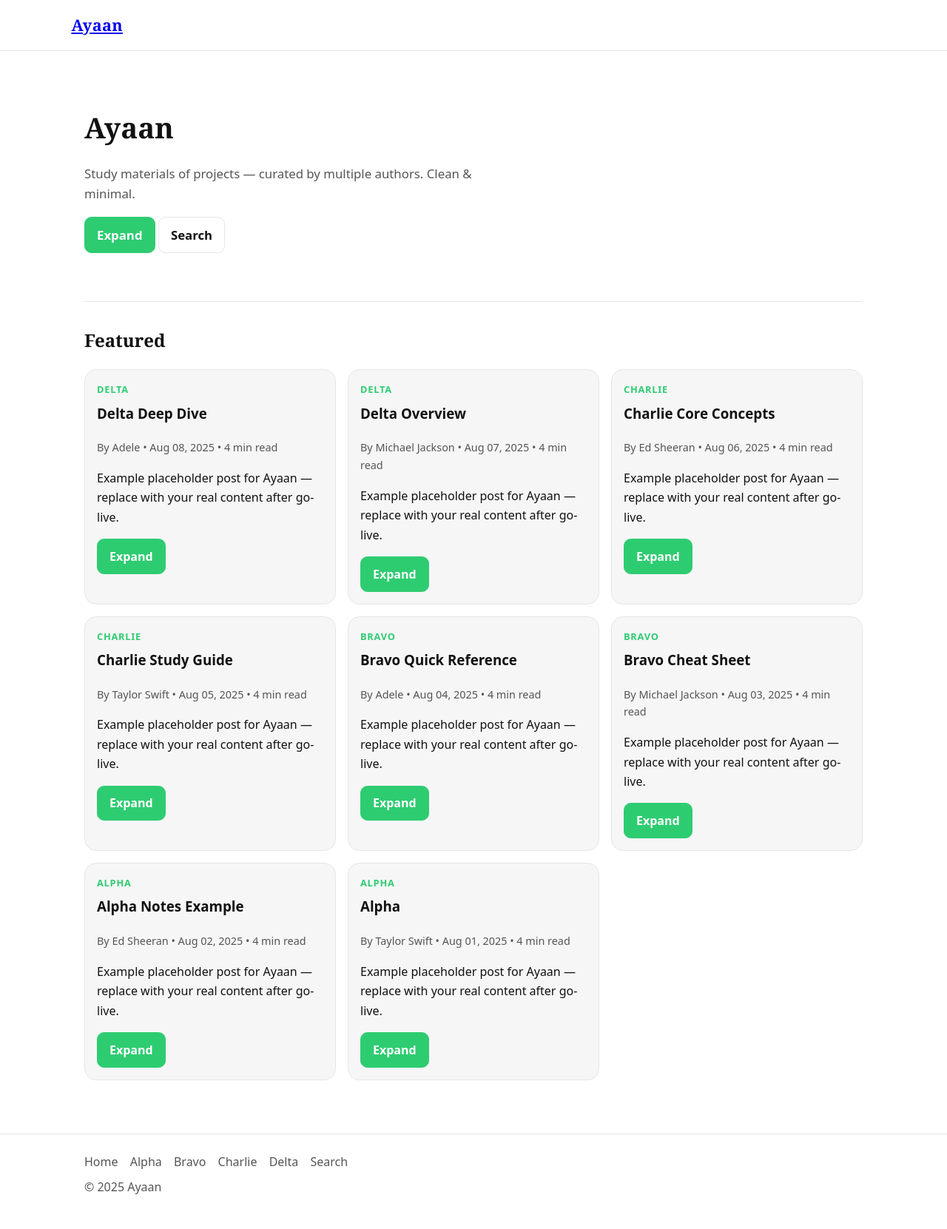
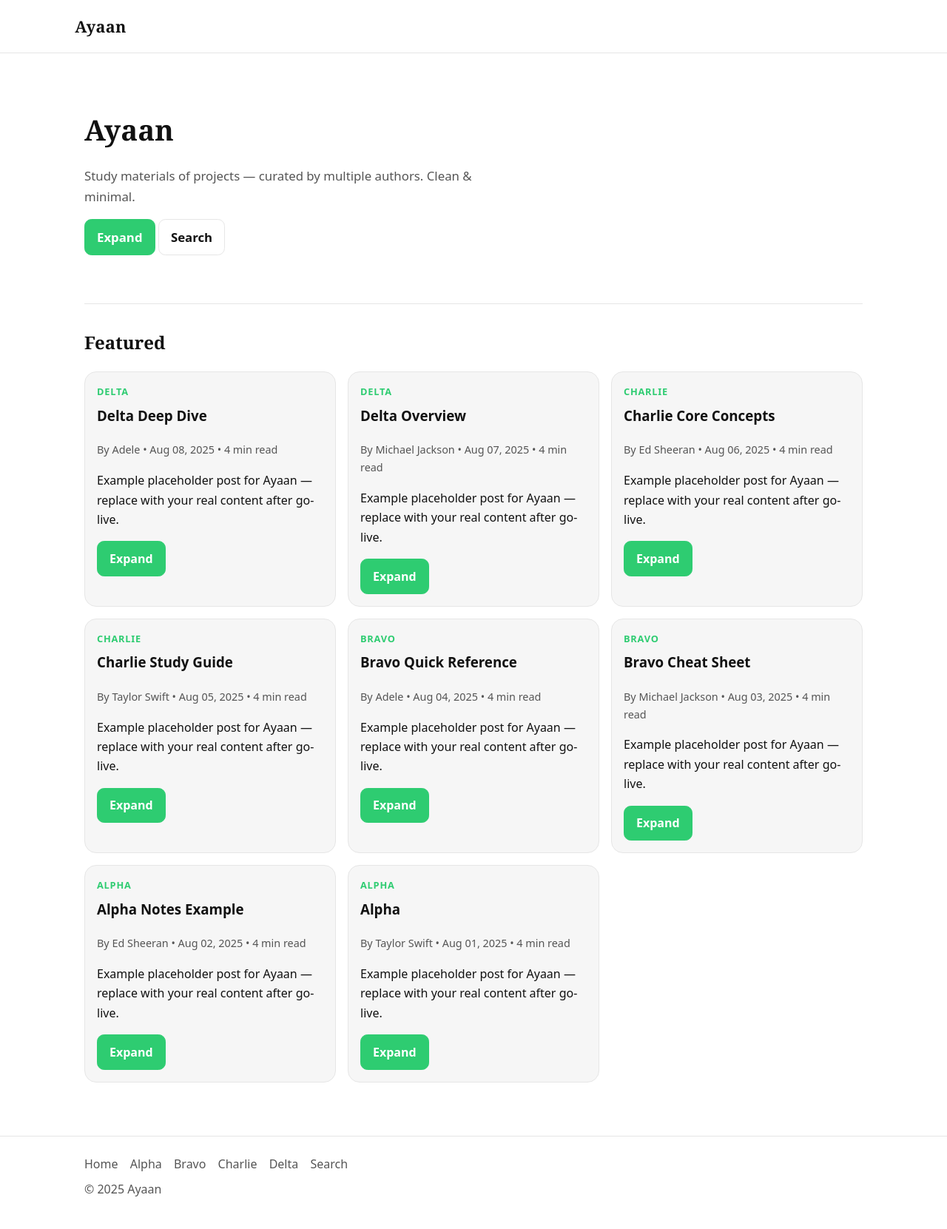
Before and after one commit to mir-ayaan-ali/hussaine, a Jekyll site: the page built from index.md, in a window 1280 px wide. Shown: the whole page at 74% size. Built offline with Jekyll 4.4.1, drawn with Linux system fonts in a browser that asks for light colours.

Commit message:
Update styles.css

```diff
--- a/assets/css/styles.css
+++ b/assets/css/styles.css
@@ -34,9 +34,8 @@
   padding: 1.5rem;
 }
 
-header.site-header, footer.site-footer {
-  border-bottom: 1px solid var(--border);
-}
+/* Header & Footer */
+header.site-header, footer.site-footer { border-bottom: 1px solid var(--border); }
 footer.site-footer {
   border-top: 1px solid var(--border);
   border-bottom: none;
@@ -44,6 +43,7 @@
   color: var(--muted);
 }
 
+/* Navbar */
 .navbar {
   display: flex;
   align-items: center;
@@ -51,19 +51,39 @@
   gap: 1rem;
   padding: 1rem 0;
 }
-.brand {
+
+/* Brand (text logo) — looks like text, not a link */
+a.brand {
   font-family: "Georgia", "Times New Roman", serif;
-  font-size: 1.25rem;
-  font-weight: 700;
-  letter-spacing: .4px;
+  font-size: 1.35rem;
+  font-weight: 800;
+  letter-spacing: .3px;
+  color: var(--fg);
+  text-decoration: none;
+  display: inline-block;
+  margin-left: .75rem;      /* nudge from the edge; tweak to taste */
+  padding: .1rem .2rem;     /* tiny hit area for focus ring */
 }
+a.brand:visited { color: var(--fg); }
+a.brand:hover { text-decoration: none; }
+a.brand:focus-visible {
+  outline: 2px solid var(--accent);
+  outline-offset: 2px;
+  border-radius: .35rem;
+}
+
+/* Primary nav links */
+.navlinks { display: flex; align-items: center; gap: .75rem; }
 .navlinks a {
   color: var(--link);
   text-decoration: none;
-  margin-left: 1rem;
+  padding: .5rem .6rem;
+  border-radius: .6rem;
   font-size: .95rem;
 }
-.navlinks a:hover { text-decoration: underline; }
+.navlinks a:hover { background: var(--card); }
+
+/* Buttons */
 .btn {
   display: inline-block;
   padding: .6rem 1rem;
@@ -77,24 +97,17 @@
 .btn.outline { background: transparent; color: var(--fg); border: 1px solid var(--border); }
 .btn:hover { filter: brightness(0.95); }
 
-.hero {
-  padding: 3rem 0 1rem;
-}
+/* Hero */
+.hero { padding: 3rem 0 1rem; }
 .hero h1 {
   font-family: "Georgia", "Times New Roman", serif;
   font-size: 2.4rem;
   margin: 0 0 .6rem;
 }
-.hero p {
-  color: var(--muted);
-  font-size: 1.05rem;
-  max-width: 55ch;
-}
-.grid {
-  display: grid;
-  grid-template-columns: repeat(12, 1fr);
-  gap: 1rem;
-}
+.hero p { color: var(--muted); font-size: 1.05rem; max-width: 55ch; }
+
+/* Cards & grid */
+.grid { display: grid; grid-template-columns: repeat(12, 1fr); gap: 1rem; }
 .card {
   grid-column: span 6;
   background: var(--card);
@@ -102,9 +115,7 @@
   border-radius: 1rem;
   padding: 1rem;
 }
-@media (min-width: 900px) {
-  .card { grid-column: span 4; }
-}
+@media (min-width: 900px) { .card { grid-column: span 4; } } /* 3-up on desktop */
 .card h3 { margin-top: .4rem; }
 .meta { color: var(--muted); font-size: .9rem; }
 .kicker { text-transform: uppercase; color: var(--accent); font-weight: 700; letter-spacing: .06em; font-size: .8rem; }
@@ -114,19 +125,13 @@
   margin: 1rem 0;
 }
 
-article.post {
-  max-width: 800px;
-  margin: 0 auto;
-  padding-top: 1rem;
-}
-article.post h1 {
-  font-family: "Georgia", "Times New Roman", serif;
-  font-size: 2.2rem;
-}
+/* Post page */
+article.post { max-width: 800px; margin: 0 auto; padding-top: 1rem; }
+article.post h1 { font-family: "Georgia", "Times New Roman", serif; font-size: 2.2rem; }
 article.post .post-meta { color: var(--muted); margin-bottom: 1rem; }
 
+/* Misc */
 hr.sep { border: none; border-top: 1px solid var(--border); margin: 2rem 0; }
-
 .search-input {
   width: 100%;
   max-width: 520px;
@@ -142,54 +147,83 @@
 footer .links a { color: var(--muted); text-decoration: none; margin-right: .75rem; }
 footer .links a:hover { text-decoration: underline; }
 
-/* --- Polished Mobile Navigation (CSS-only) --- */
-.navbar { display:flex; align-items:center; justify-content:space-between; gap:1rem; }
-.brand {
-  font-family: "Georgia", "Times New Roman", serif;
-  font-size: 1.35rem; font-weight: 800; letter-spacing:.3px;
+/* -------- Polished Mobile Navigation (CSS-only) -------- */
+
+/* Hide default marker and style summary as button */
+.nav-collapse > summary {
+  list-style: none;
+  cursor: pointer;
+  user-select: none;
+  display: inline-flex;
+  align-items: center;
+  gap: .5rem;
+  border: 1px solid var(--border);
+  border-radius: .6rem;
+  padding: .55rem .8rem;
+  font-weight: 600;
+  background: transparent;
+}
+.nav-collapse > summary::-webkit-details-marker { display: none; }
+
+/* Hamburger icon */
+.hamburger-box { width: 20px; height: 14px; position: relative; }
+.hamburger-bar, .hamburger-bar::before, .hamburger-bar::after {
+  content: ""; position: absolute; left: 0; right: 0; height: 2px; background: var(--fg); border-radius: 2px;
+}
+.hamburger-bar { top: 6px; }
+.hamburger-bar::before { top: -6px; }
+.hamburger-bar::after  { top: 6px; }
+
+/* Mobile drawer */
+@media (max-width: 768px) {
+  .navbar { flex-wrap: wrap; }
+  .navlinks {
+    display: block;
+    width: 100%;
+    margin-top: .6rem;
+    padding: .5rem;
+    background: var(--card);
+    border: 1px solid var(--border);
+    border-radius: .9rem;
+  }
+  .navlinks a { display: block; padding: .65rem .75rem; }
+  .navlinks a + a { margin-top: .25rem; }
+  .nav-collapse:not([open]) .navlinks { display: none; } /* hide when closed */
+  /* touch-friendly */
+  .btn, .nav-collapse > summary, .navlinks a { min-height: 44px; }
 }
 
-/* Base nav link styling */
-.navlinks { display:flex; align-items:center; gap:.75rem; }
-.navlinks a { text-decoration:none; color:var(--link); padding:.5rem .6rem; border-radius:.6rem; }
-.navlinks a:hover { background: var(--card); }
-
-/* Remove default marker and style summary like a button */
-.nav-collapse > summary { list-style:none; cursor:pointer; user-select:none;
-  display:inline-flex; align-items:center; gap:.5rem;
-  border:1px solid var(--border); border-radius:.6rem; padding:.55rem .8rem; font-weight:600;
-  background:transparent;
-}
-.nav-collapse > summary::-webkit-details-marker { display:none; }
-.hamburger-box { width:20px; height:14px; position:relative; }
-.hamburger-bar, .hamburger-bar::before, .hamburger-bar::after {
-  content:""; position:absolute; left:0; right:0; height:2px; background:var(--fg); border-radius:2px;
-}
-.hamburger-bar { top:6px; }
-.hamburger-bar::before { top:-6px; }
-.hamburger-bar::after  { top:6px; }
-
-/* Small screens: collapsed drawer */
-@media (max-width: 768px) {
-  .navbar { flex-wrap:wrap; }
-  .navlinks {
-    display:block; width:100%; margin-top:.6rem; padding:.5rem;
-    background:var(--card); border:1px solid var(--border); border-radius: .9rem;
-  }
-  .navlinks a { display:block; padding:.65rem .75rem; }
-  .navlinks a + a { margin-top:.25rem; }
-  /* hide the drawer when <details> is closed */
-  .nav-collapse:not([open]) .navlinks { display:none; }
-  /* touch-friendly targets */
-  .btn, .nav-collapse > summary, .navlinks a { min-height:44px; }
+/* Desktop: inline nav, no “Menu” button */
+@media (min-width: 769px) {
+  .nav-collapse > summary { display: none; }
+  .navlinks { display: flex !important; background: transparent; border: none; padding: 0; }
+  a.brand { margin-left: .5rem; }  /* slightly less offset on wide screens */
 }
 
-/* Desktop: show links inline, hide the Menu button */
-@media (min-width: 769px) {
-  .nav-collapse > summary { display:none; }
-  .navlinks { display:flex !important; background:transparent; border:none; padding:0; }
+/* -------- Theme toggle (icon-only) -------- */
+.theme-toggle {
+  width: 40px; height: 40px;
+  display: inline-flex; align-items: center; justify-content: center;
+  border: 1px solid var(--border);
+  border-radius: 999px; background: transparent;
+  cursor: pointer; line-height: 0; padding: 0;
+}
+.theme-toggle svg { display: block; }
+.theme-toggle .icon-sun { display: none; }          /* light mode shows moon */
+.theme-toggle.is-dark .icon-moon { display: none; } /* dark mode shows sun  */
+.theme-toggle.is-dark .icon-sun { display: block; }
+
+@media (max-width:768px){
+  .navlinks .theme-toggle { margin-top: .25rem; }
 }
 
-/* Brand spacing (subtle push from the left edge) */
-.brand { margin-left: .6rem; }
-@media (min-width: 769px) { .brand { margin-left: .4rem; } }
+/* -------- Small-screen grid improvements -------- */
+@media (max-width: 640px) {
+  .grid { grid-template-columns: 1fr; }
+  .card { grid-column: span 1; }
+  .hero h1 { font-size: 1.9rem; }
+}
+@media (min-width: 641px) and (max-width: 899px) {
+  .grid { grid-template-columns: repeat(2, 1fr); }
+  .card { grid-column: span 1; }
+}
```
